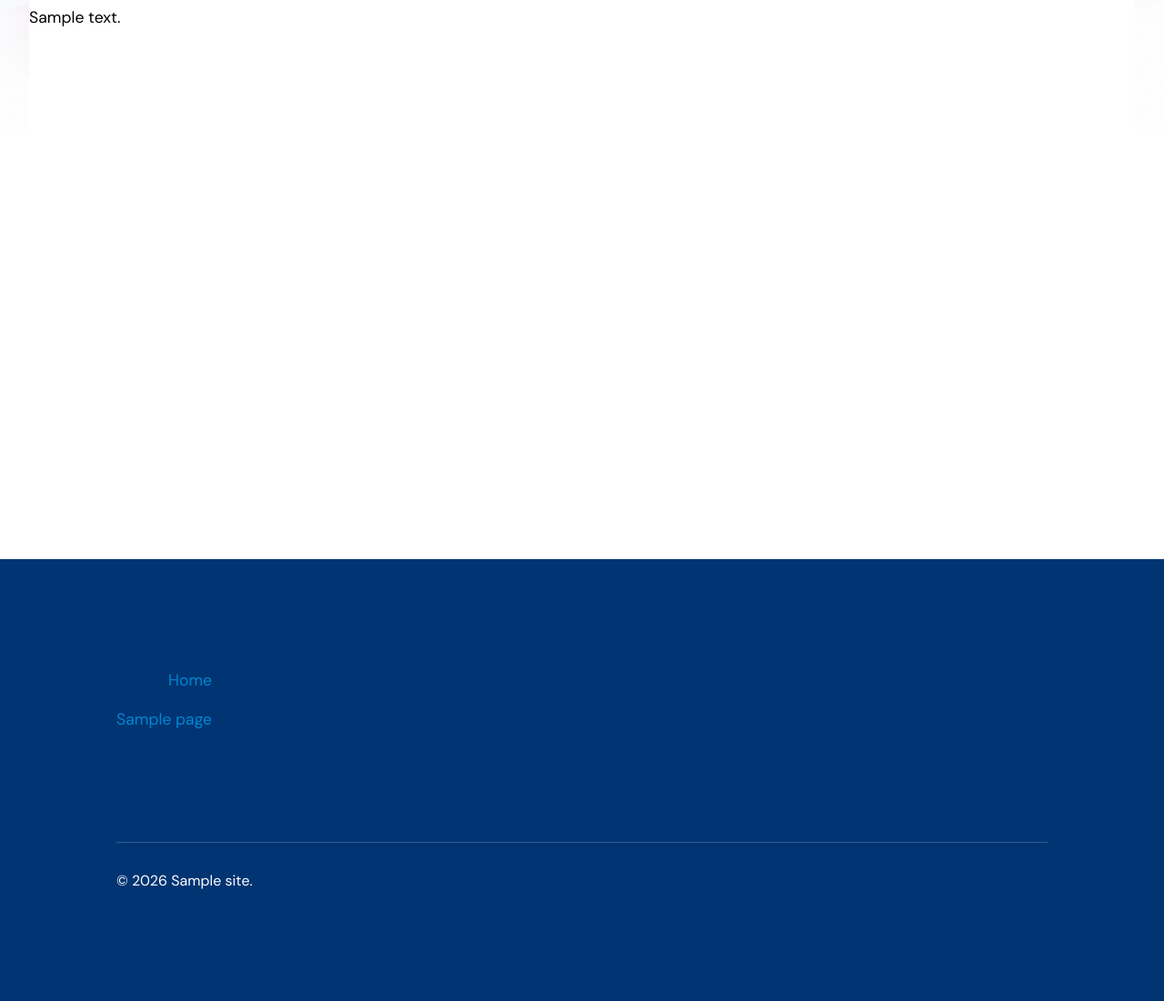
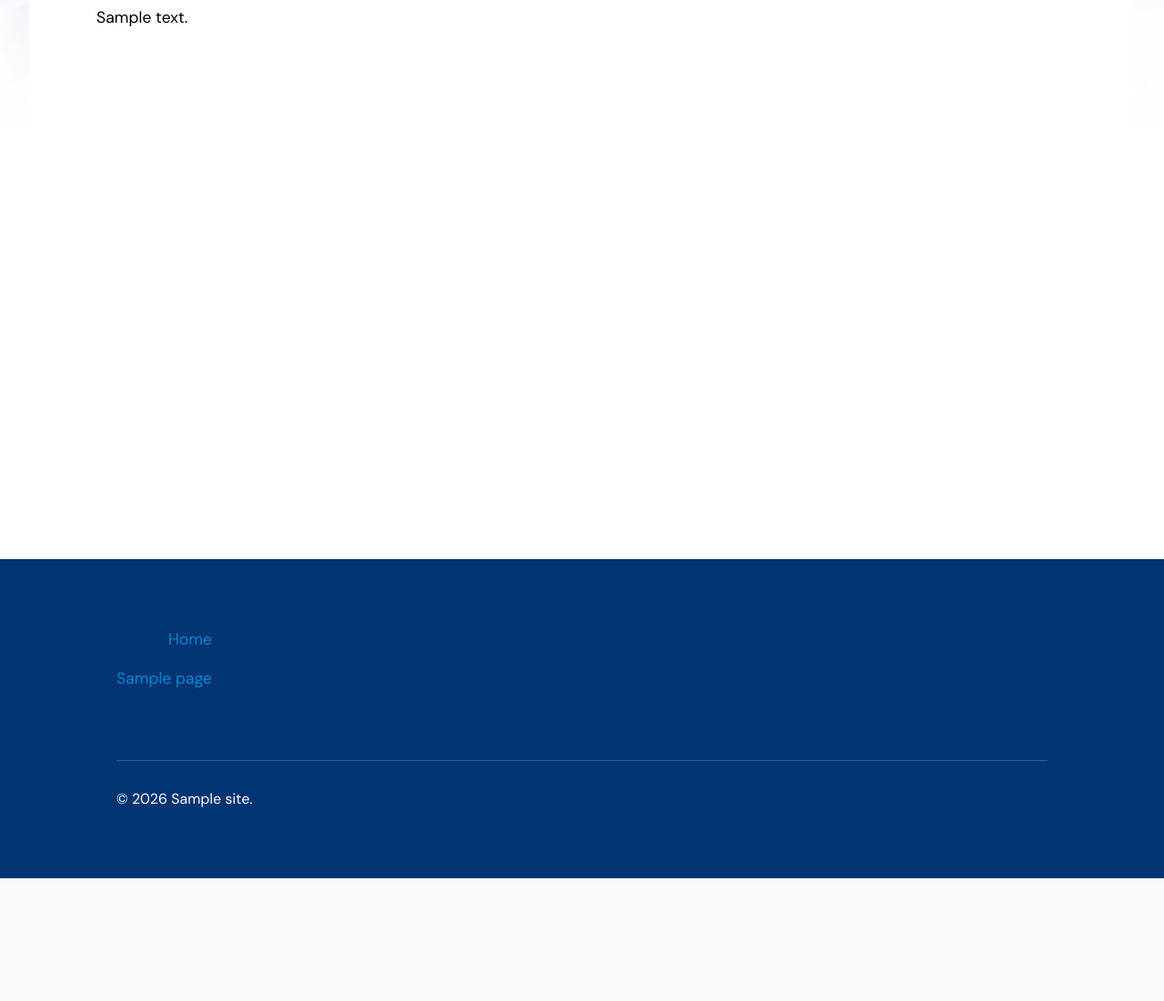
Before and after one commit to StuartChaffe/hydraulicpumps, a WordPress theme: template wp-content/themes/hydraulic-pumps/page.php in a window 1280 px wide. Shown: the part 235-1336 px from the top of the page at 91% size. After the commit the page ends 1201 px from the top, so only its background shows below. Run offline with PHP 8.4 and a stand-in for WordPress, Linux system fonts and the light colour scheme; the site name, menu and one post (Sample post) are stand-ins, and other content is empty; style sheets or scripts are compiled from the project's sources.

Commit message:
Standardise spacing, content width and font sizes
- Fix page header min-height typo and paragraph font-size variable
- Constrain loose core blocks to --content-width on the front end and in the editor
- Define font sizes in theme.json so the editor matches the front end
- Convert spacing to rem, set one scale from medium up, remove unused gutter vars
- Primary nav hover/current styles and paragraph size classes

Co-Authored-By: Claude Opus 5.5 <noreply@anthropic.com>

```diff
--- a/wp-content/themes/hydraulic-pumps/src/styles/_variables.scss
+++ b/wp-content/themes/hydraulic-pumps/src/styles/_variables.scss
@@ -45,24 +45,9 @@
 	--radius-s: 5px;
 	--radius: 20px;
 
-	--spacing-xxl: 100px;
-	--spacing-xl: 75px;
-	--spacing-l: 50px;
-	--spacing: 25px;
-	--spacing-s: 16px;
-	--spacing-xs: 10px;
-
-	--gap-s: 1rem;
-	--gap: var(--spacing);
-	--gap-l: var(--spacing-l);
-
-	--gutter: 1rem;
-	--gutter-s: 0.625rem;
-	--gutter-l: 3.125rem;
-
 	--container-width: 66rem;
 	--container-width-l: 85rem;
-	--content-width: 50rem;
+	--content-width: 68.75rem;
 
 	--transition-base: 250ms ease;
 	--transition-movement: 200ms linear;
@@ -84,10 +69,17 @@
 	--text-size-base: 1.1rem;
 	--text-size-s: 1rem;
 	--text-size-xs: 0.8rem;
-	--wp--preset--font-size--small: var(--text-size-s);
-	--wp--preset--font-size--medium: var(--text-size-xl);
-	--wp--preset--font-size--large: var(--text-size-2xl);
-	--wp--preset--font-size--x-large: var(--text-size-3xl);
+
+	--spacing-xxl: 6.25rem; // 100px
+	--spacing-xl: 4.6875rem; // 75px
+	--spacing-l: 3.125rem; // 50px
+	--spacing: 1.875rem; // 30px
+	--spacing-s: 1rem; // 16px
+	--spacing-xs: 0.625rem; // 10px
+
+	--gap-s: var(--spacing-s);
+	--gap: var(--spacing);
+	--gap-l: var(--spacing-l);
 
 	@include mq(medium) {
 		--text-size-3xl: 3.2rem;
@@ -98,29 +90,20 @@
 		--text-size-base: 1.1rem;
 		--text-size-s: 1rem;
 		--text-size-xs: 0.8rem;
-		--spacing-xxl: 120px;
-		--spacing-xl: 80px;
-		--spacing-l: 50px;
-		--spacing: 30px;
-		--gap: var(--spacing);
-		--gap-l: var(--spacing-l);
-		--wp--preset--font-size--small: var(--text-size-s);
-		--wp--preset--font-size--medium: var(--text-size-xl);
-		--wp--preset--font-size--large: var(--text-size-2xl);
-		--wp--preset--font-size--x-large: var(--text-size-3xl);
+
+		--spacing-xxl: 6.25rem; // 100px
+		--spacing-xl: 4.6875rem; // 75px
+		--spacing-l: 3.125rem; // 50px
+		--spacing: 1.875rem; // 30px
+		--spacing-s: 1rem; // 16px
+		--spacing-xs: 0.625rem; // 10px
 	}
-	@include mq(xlarge) {
-		--text-size-3xl: 3.2rem;
-		--text-size-2xl: 2rem;
-		--text-size-xl: 1.8rem;
-		--text-size-l: 1.5rem;
-		--text-size-m: 1.3rem;
+	// @include mq(xlarge) {
+	// 	--text-size-3xl: 3.2rem;
+	// 	--text-size-2xl: 2rem;
+	// 	--text-size-xl: 1.8rem;
+	// 	--text-size-l: 1.5rem;
+	// 	--text-size-m: 1.3rem;
 
-		--spacing-xxl: 140px;
-		--spacing-xl: 120px;
-		--wp--preset--font-size--small: var(--text-size-s);
-		--wp--preset--font-size--medium: var(--text-size-xl);
-		--wp--preset--font-size--large: var(--text-size-2xl);
-		--wp--preset--font-size--x-large: var(--text-size-3xl);
-	}
+	// }
 }
--- a/wp-content/themes/hydraulic-pumps/src/styles/base/_gutenberg.scss
+++ b/wp-content/themes/hydraulic-pumps/src/styles/base/_gutenberg.scss
@@ -34,9 +34,9 @@
 	}
 }
 
-/* Main column width */
+/* Main column width, matching #content > * in _layout.scss */
 .wp-block {
-    max-width: var(--container-width-l);
+    max-width: var(--content-width);
     margin-left: auto;
     margin-right: auto;
 
@@ -54,6 +54,11 @@
 
 .wp-block[data-align=wide], .wp-block[data-align=full], .wp-block[data-type^=acf\/] {
      max-width: var(--container-width-l);
+}
+
+/* Same 1rem side padding as the front end, top-level core blocks only */
+.is-root-container > .wp-block:not([data-type^="acf/"], [data-align="full"]) {
+	padding-inline: 1rem;
 }
 
 // Undo blockquote styles
--- a/wp-content/themes/hydraulic-pumps/src/styles/base/_typography.scss
+++ b/wp-content/themes/hydraulic-pumps/src/styles/base/_typography.scss
@@ -7,9 +7,25 @@ p {
 		margin-bottom: 0;
 	}
 }
-
-p.lead {
+p.has-x-large-font-size {
+	font-size: var(--text-size-xl);
+	line-height: var(--leading-fine);
+}
+p.lead,
+p.has-large-font-size {
 	font-size: var(--text-size-l);
+}
+p.medium,
+.medium p,
+p.has-medium-font-size {
+	font-size: var(--text-size-m);
+	line-height: var(--leading-base);
+}
+p.small,
+.small p,
+p.has-small-font-size {
+	font-size: var(--text-size-s);
+	line-height: var(--leading-base);
 }
 
 ul,
--- a/wp-content/themes/hydraulic-pumps/src/styles/layout/_layout.scss
+++ b/wp-content/themes/hydraulic-pumps/src/styles/layout/_layout.scss
@@ -28,3 +28,12 @@
 .container--s {
 	max-width: var(--content-width);
 }
+
+// Core blocks placed straight into the content (paragraphs, headings, tables,
+// lists etc.) sit at --content-width, lined up with .container--s. Custom
+// blocks render as <section> and manage their own width; .alignfull opts out.
+#content > *:not(section, .alignfull) {
+	max-width: var(--content-width);
+	margin-inline: auto;
+	padding-inline: 1rem;
+}
--- a/wp-content/themes/hydraulic-pumps/src/styles/layout/_primary-nav.scss
+++ b/wp-content/themes/hydraulic-pumps/src/styles/layout/_primary-nav.scss
@@ -13,13 +13,15 @@
 	text-decoration: none;
 	font-weight: var(--font-weight-semi);
 	font-size: var(--text-size-s);
-	padding: 0.75rem 0;
+	padding: 0.75rem 1rem;
 
 	&:hover {
 		color: var(--color-text-reversed);
+		text-decoration: none;
+		background: var(--color-primary-darker);
 	}
 	&[aria-current="page"] {
-		text-decoration: underline;
+		background: var(--color-primary-darker);
 	}
 }
 
```
Also changed, not shown: wp-content/themes/hydraulic-pumps/blocks/page-header/page-header.scss (+8 -4 lines), wp-content/themes/hydraulic-pumps/theme.json (+8 -2 lines).
